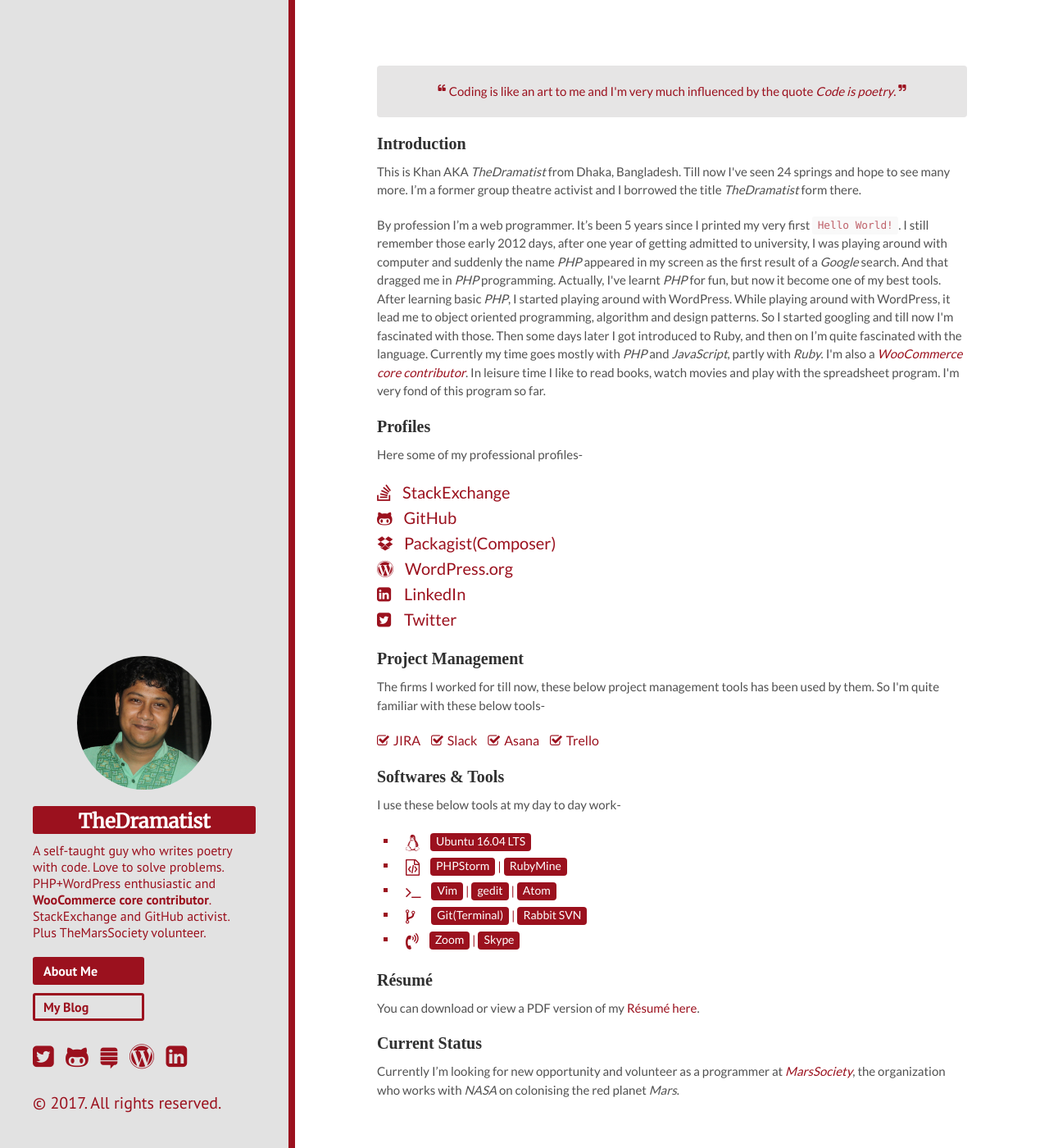
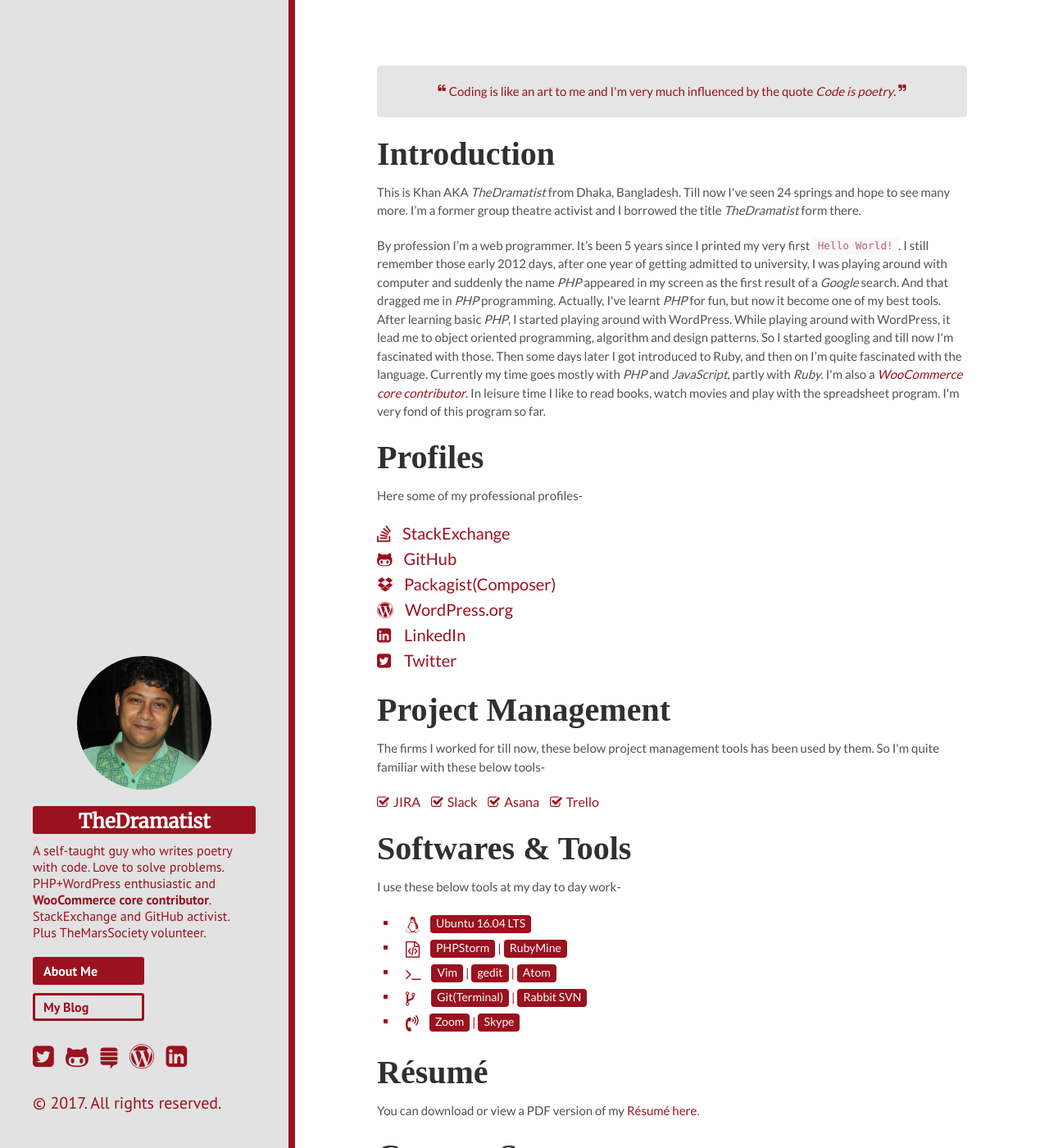
Before and after one commit to khanrn/codemascot.github.io, a Jekyll site: the page built from index.html, in a window 1280 px wide and 1400 px high. Shown: the whole window at 82% size. Built offline with Jekyll 4.4.1, drawn with Linux system fonts in a browser that asks for light colours; nearby versions of some CDN libraries; some web fonts are replaced; Markdown is read by kramdown in place of the engine named in the settings.

Commit message:
A little design update

```diff
--- a/public/css/hyde.css
+++ b/public/css/hyde.css
@@ -227,7 +227,7 @@
          border-bottom: 0;
      }
      .page-title, .post-title {
-        font-size: 1rem !important;
+         font-size: 2rem !important;
      }
      .page p,
      .page li {
```
Lines whose indentation alone changed are shown as unchanged.
